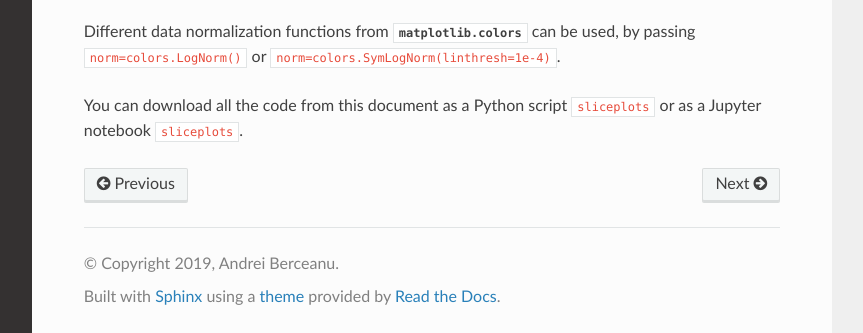
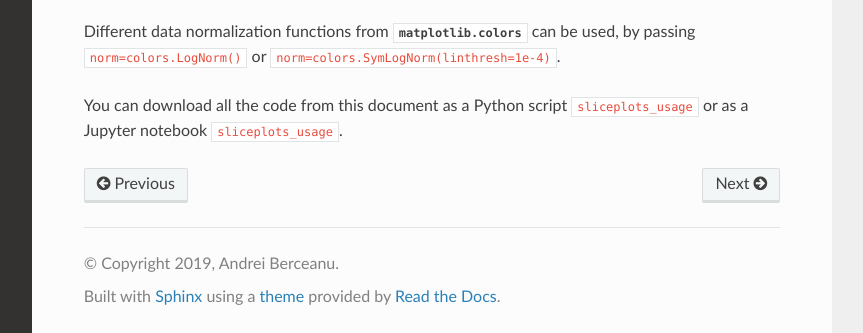
Before and after one commit to berceanu/sliceplots, a Sphinx documentation site: the page built from docs/usage.rst, in a window 1280 px wide and 900 px high, scrolled down 585 px, cut to the strip 567-900 px from the top of the window. Shown: the whole strip, without its empty margins (268-1131 px from the left). Built offline with Sphinx 7.4.7 and the Read the Docs theme 2.0.0, drawn with Linux system fonts in a browser that asks for light colours; cross-references to code outside the pages are shown as plain code.

Commit message:
Change default download name to avoid import conflicts

```diff
--- a/docs/usage.rst
+++ b/docs/usage.rst
@@ -3,7 +3,7 @@
 =====
 
 .. jupyter-kernel::
-  :id: sliceplots
+  :id: sliceplots_usage
 
 To use ``sliceplots`` in a project, we first import the necessary modules
 
@@ -87,5 +87,5 @@
 used, by passing :code:`norm=colors.LogNorm()` or \
 :code:`norm=colors.SymLogNorm(linthresh=1e-4)`.
 
-You can download all the code from this document as a Python script :jupyter-download:script:`sliceplots` \
-or as a Jupyter notebook :jupyter-download:notebook:`sliceplots`.
+You can download all the code from this document as a Python script :jupyter-download:script:`sliceplots_usage` \
+or as a Jupyter notebook :jupyter-download:notebook:`sliceplots_usage`.
```
Also changed, not shown: 2 other files.
